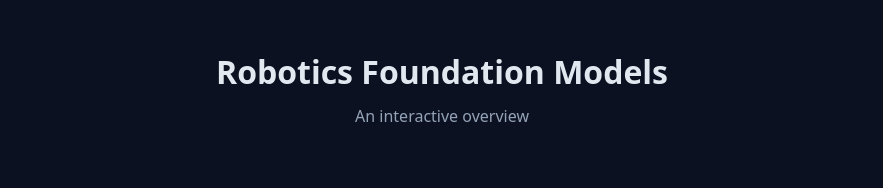
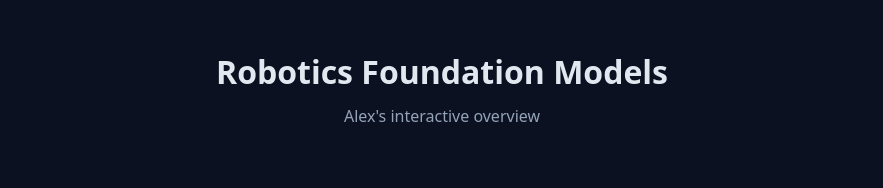
Before and after one commit to aol-work/robotics-model-overview, a React (Vite) app: page / in a window 1280 px wide. Shown: the top 188 px of the page, without its empty margins (198-1081 px from the left). Built offline with nearby package versions, Linux system fonts and the light colour scheme.

Commit message:
Change subtitle

```diff
--- a/src/content/strings.ts
+++ b/src/content/strings.ts
@@ -7,7 +7,7 @@
 export const strings = {
   app: {
     title: "Robotics Foundation Models",
-    subtitle: "An interactive overview",
+    subtitle: "Alex's interactive overview",
   },
   foundationModel: {
     label: "Robotics Foundation Model",
```
